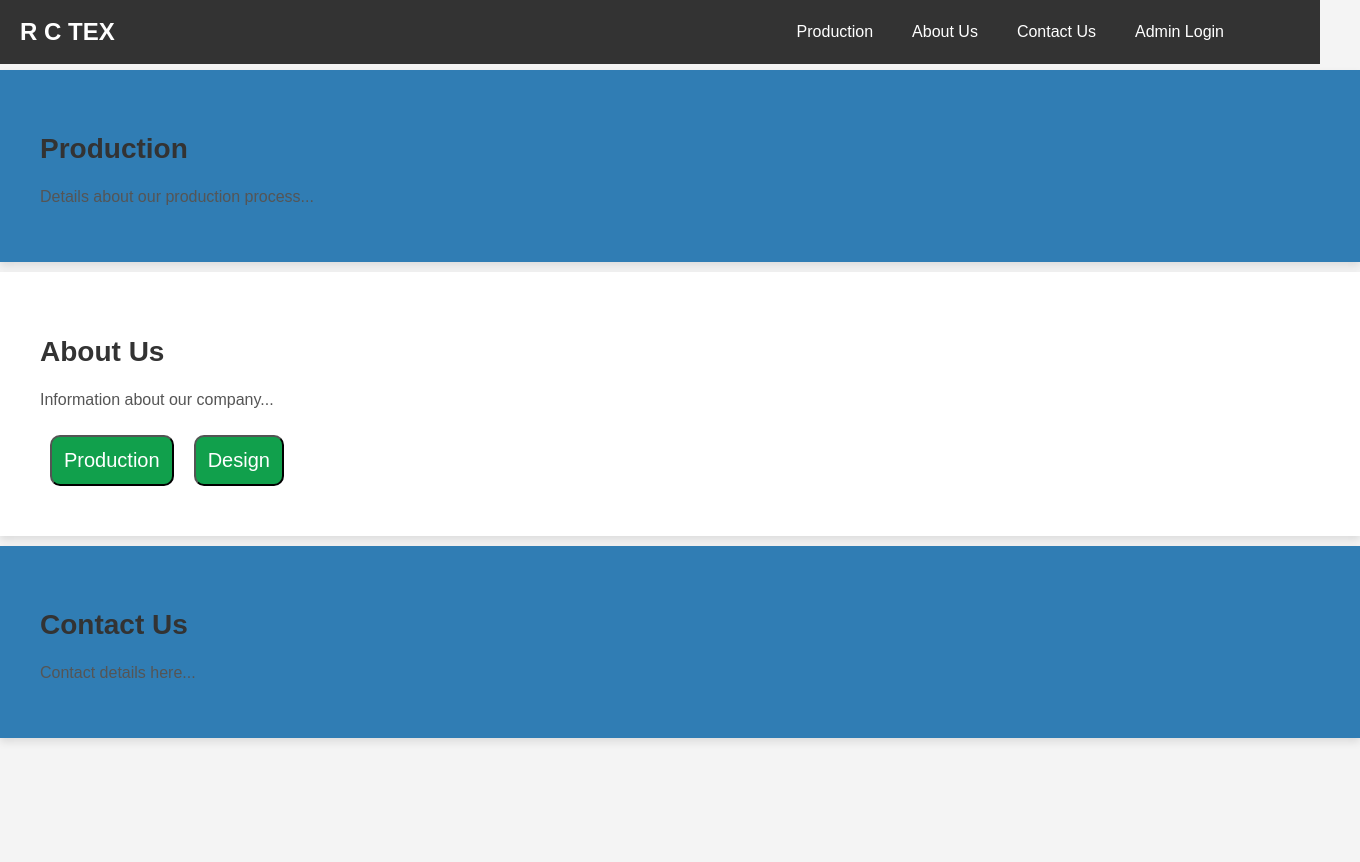
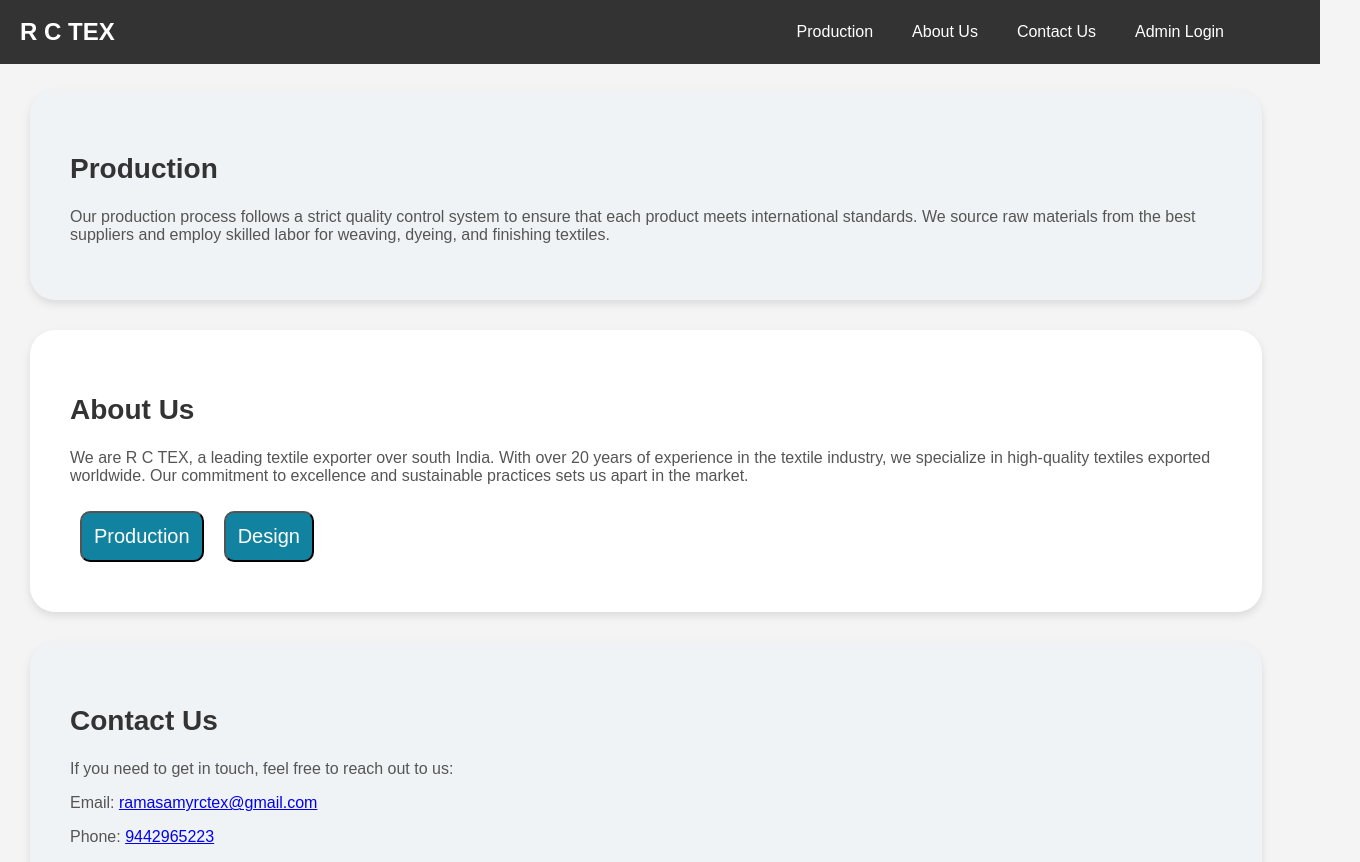
Before and after one commit to sanjairajaganapathi2005/Employee_Manager, a React (Vite) app in the folder client/: page / in a window 1280 px wide. Shown: the top 862 px of the page, 1360 px wide, since content can reach past the window. Before the commit the page ends 800 px from the top, so only its background shows below. Built offline with nearby package versions, Linux system fonts and the light colour scheme.

Commit message:
css in home

```diff
--- a/client/src/pages/home.jsx
+++ b/client/src/pages/home.jsx
@@ -8,25 +8,34 @@ function Home() {
   return (
     <div className="home-container">
       <Navbar />
+
+      {/* Production Section */}
       <section id="production" className="section">
         <h2>Production</h2>
-        <p>Details about our production process...</p>
+        <p>Our production process follows a strict quality control system to ensure that each product meets international standards. We source raw materials from the best suppliers and employ skilled labor for weaving, dyeing, and finishing textiles.</p>
       </section>
+
+      {/* About Us Section */}
       <section id="about" className="section">
         <h2>About Us</h2>
-        <p>Information about our company...</p>
+        <p>We are R C TEX, a leading textile exporter over south India. With over 20 years of experience in the textile industry, we specialize in high-quality textiles exported worldwide. Our commitment to excellence and sustainable practices sets us apart in the market.</p>
         <button type="button" onClick={() => navigate('/production')}>
-        Production
-      </button>
-      <button type="button" onClick={() => navigate('/design')}>
-        Design
-      </button>
+          Production
+        </button>
+        <button type="button" onClick={() => navigate('/design')}>
+          Design
+        </button>
       </section>
+
+      {/* Contact Us Section */}
       <section id="contact" className="section">
         <h2>Contact Us</h2>
-        <p>Contact details here...</p>
+        <p>If you need to get in touch, feel free to reach out to us:</p>
+        <p>Email: <a href="mailto:ramasamyrctex@gmail.com">ramasamyrctex@gmail.com</a></p>
+        <p>Phone: <a href="tel:+9442965223">9442965223</a></p>
+        <p>Or visit us at our office:</p>
+        <p>R C TEX ,Vennadur(Po), Rasipuram(Tk), Namakkal(Dt),Tamil Nadu -637505</p>
       </section>
-
     </div>
   );
 }
--- a/client/src/styles/home.css
+++ b/client/src/styles/home.css
@@ -10,11 +10,11 @@
 }
 
 .section:nth-child(even) {
-  background: #307db4;
+  background: #f0f3f5;
 }
 
 button{
-background-color: #11a04c;
+background-color: #1183a0;
   color: white;
   padding: 12px 12px;
   border-radius: 10px;
@@ -26,10 +26,11 @@ background-color: #11a04c;
 
 .section {
   padding: 40px;
-  width: 100%;
+  width: 90%;
   align-items: left;
+  border-radius: 25px;
   box-shadow: 0px 4px 8px rgba(0, 0, 0, 0.1);
-  margin: 10px 0;
+  margin: 30px 0px 0px 30px;
 }
 
 h2 {
```
